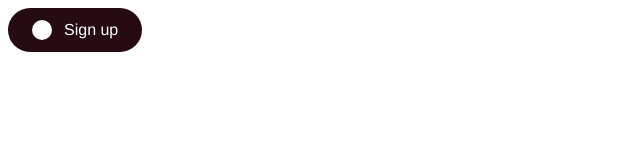
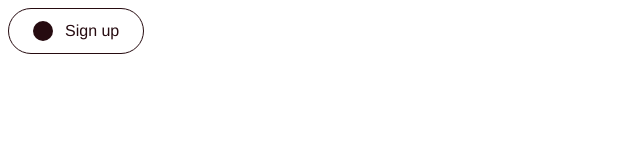
Before and after one commit to KindDesign-mmd/KindDesign, an Astro site: page /button in a window 1280 px wide. In both pictures the pointer is over the link "Sign up". Shown: the whole page, without its empty margins (0-640 px from the left). Built offline with nearby package versions, Linux system fonts and the light colour scheme; Astro itself is replaced by a stand-in of ours.

Commit message:
hover på knappen

```diff
--- a/src/components/knapper.astro
+++ b/src/components/knapper.astro
@@ -17,6 +17,7 @@ const { text, href } = Astro.props;
     color: white;
     padding: 12px 24px;
     border-radius: 50px;
+     border: 1px solid #260B10;
     text-decoration: none;
     font-family: "Helvetica Neue", Arial, sans-serif;
     font-size: 16px;
@@ -28,4 +29,13 @@ const { text, href } = Astro.props;
     background-color: white;
     border-radius: 50%;
   }
+  .knap:hover {
+  background-color: white;
+  color: #260B10;
+  border-color: #260B10;
+}
+.knap:hover .cirkel {
+  background-color: #260B10;
+}
+
 </style>
```
